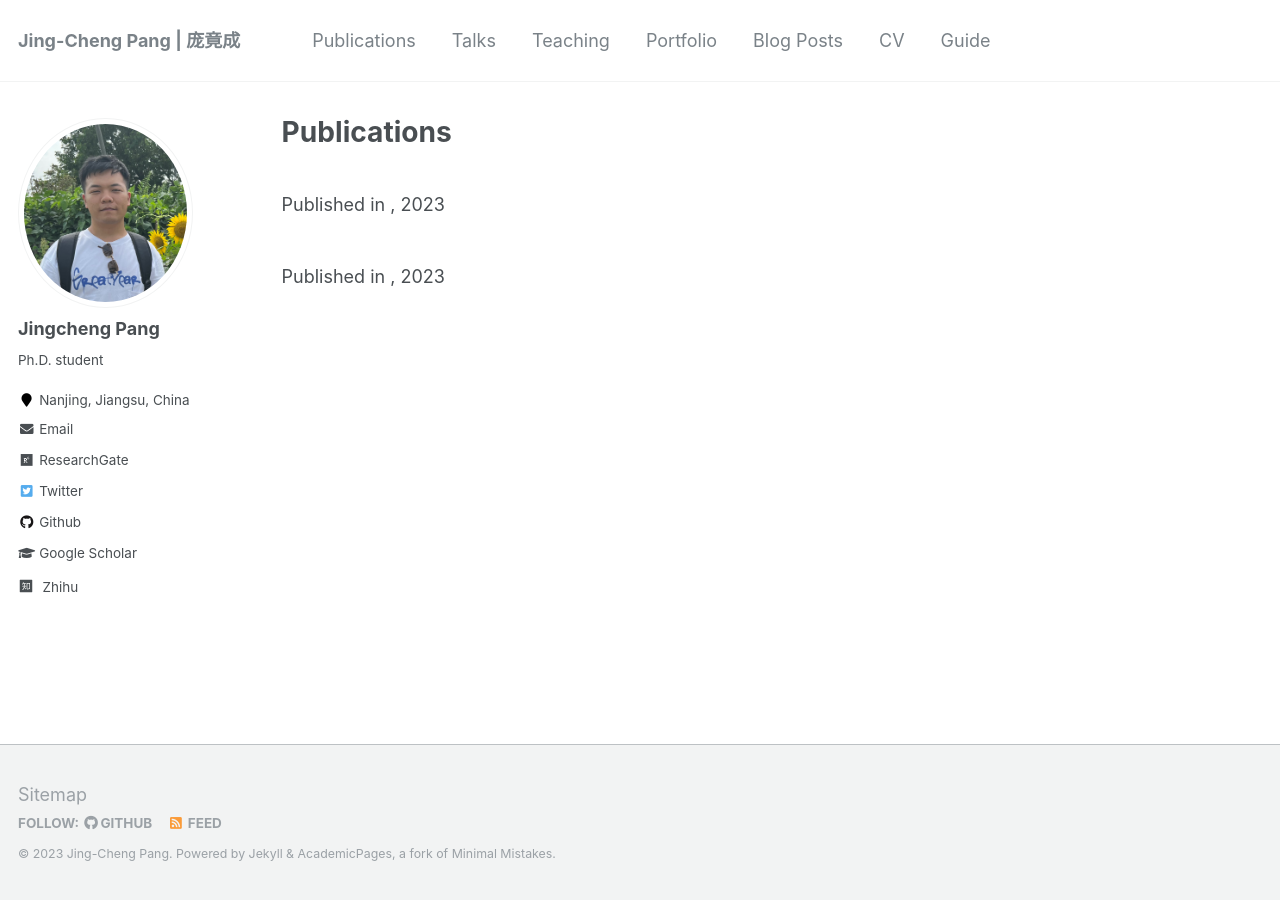
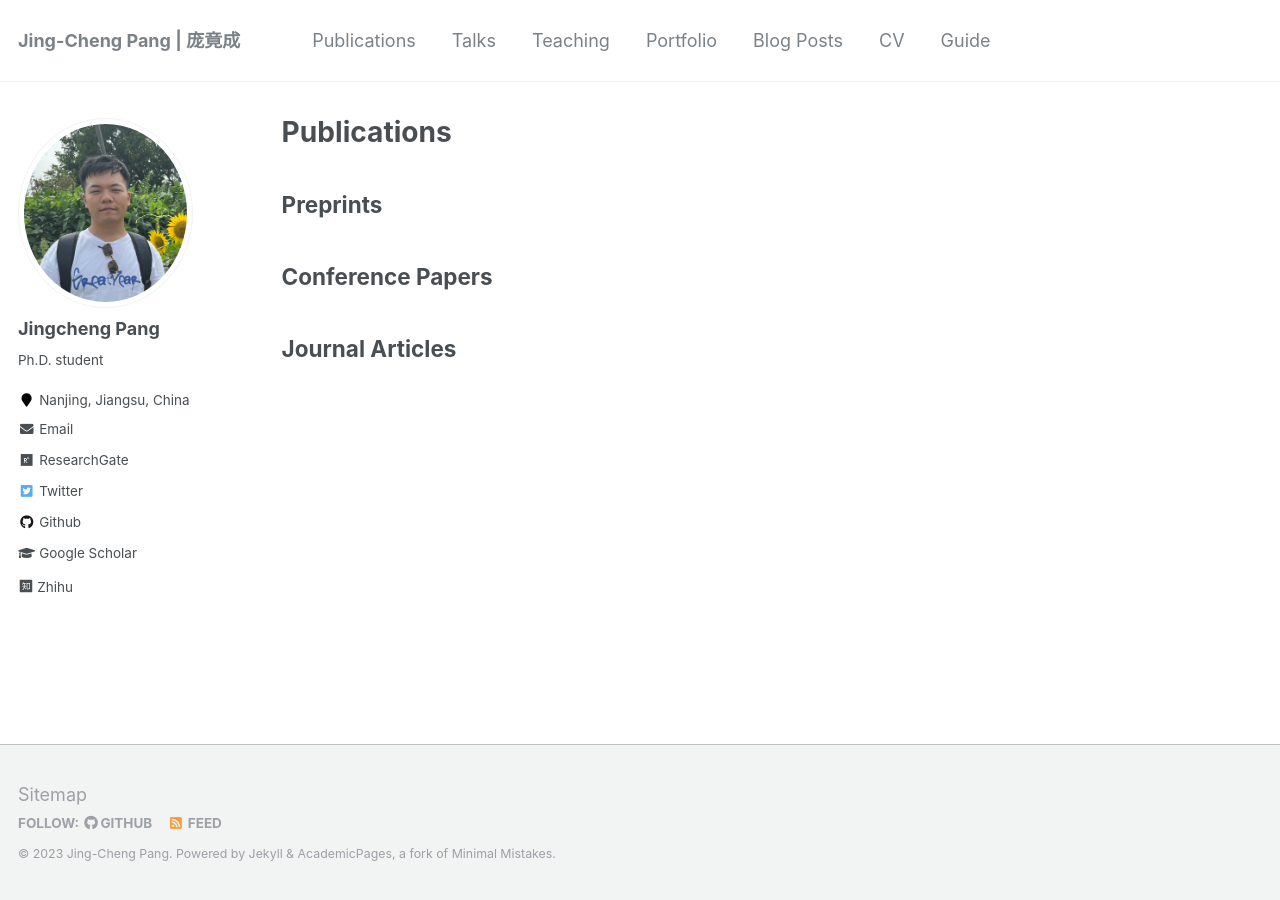
Before and after one commit to jingchengpang/jingchengpang.github.io, a Jekyll site: the page built from _pages/publications.md, in a window 1280 px wide. Built offline with Jekyll 4.4.1, drawn with Linux system fonts in a browser that asks for light colours; a style sheet for code colours, icons or effects is not loaded.

Commit message:
partly update my homepage

```diff
--- a/_includes/author-profile.html
+++ b/_includes/author-profile.html
@@ -117,7 +117,7 @@
       {% endif %}
       {% if author.zhihu %}
         <li>
-           <a href = "{{ author.zhihu }}"> <i class="iconfont" aria-hidden="true" style="padding-right: 0.3em;">&#xea8b;</i> Zhihu </a>
+           <a href = "{{ author.zhihu }}"> <i class="iconfont" aria-hidden="true" style="padding-right: 0.2em;">&#xea8b;</i>Zhihu </a>
         </li>
       {% endif %}
       {% if author.wikipedia %}
--- a/_pages/publications.md
+++ b/_pages/publications.md
@@ -11,6 +11,26 @@ author_profile: true
 
 {% include base_path %}
 
+<h2>Preprints</h2>
 {% for post in site.publications reversed %}
-  {% include archive-single.html %}
+  {% if post.pubtype == 'preprint' %}
+      {% include archive-single.html %}
+  {% endif %}
 {% endfor %}
+
+
+
+<h2>Conference Papers</h2>
+{% for post in site.publications reversed %}
+  {% if post.pubtype == 'conference' %}
+      {% include archive-single.html %}
+  {% endif %}
+{% endfor %}
+
+
+<h2>Journal Articles</h2>
+{% for post in site.publications reversed %}
+  {% if post.pubtype == 'journal' %}
+      {% include archive-single.html %}
+  {% endif %}
+{% endfor %}
```
Also changed, not shown: _publications/neurips20_hidil.md (+1 -0 lines), _publications/neurips21_regret.md (+1 -0 lines).
